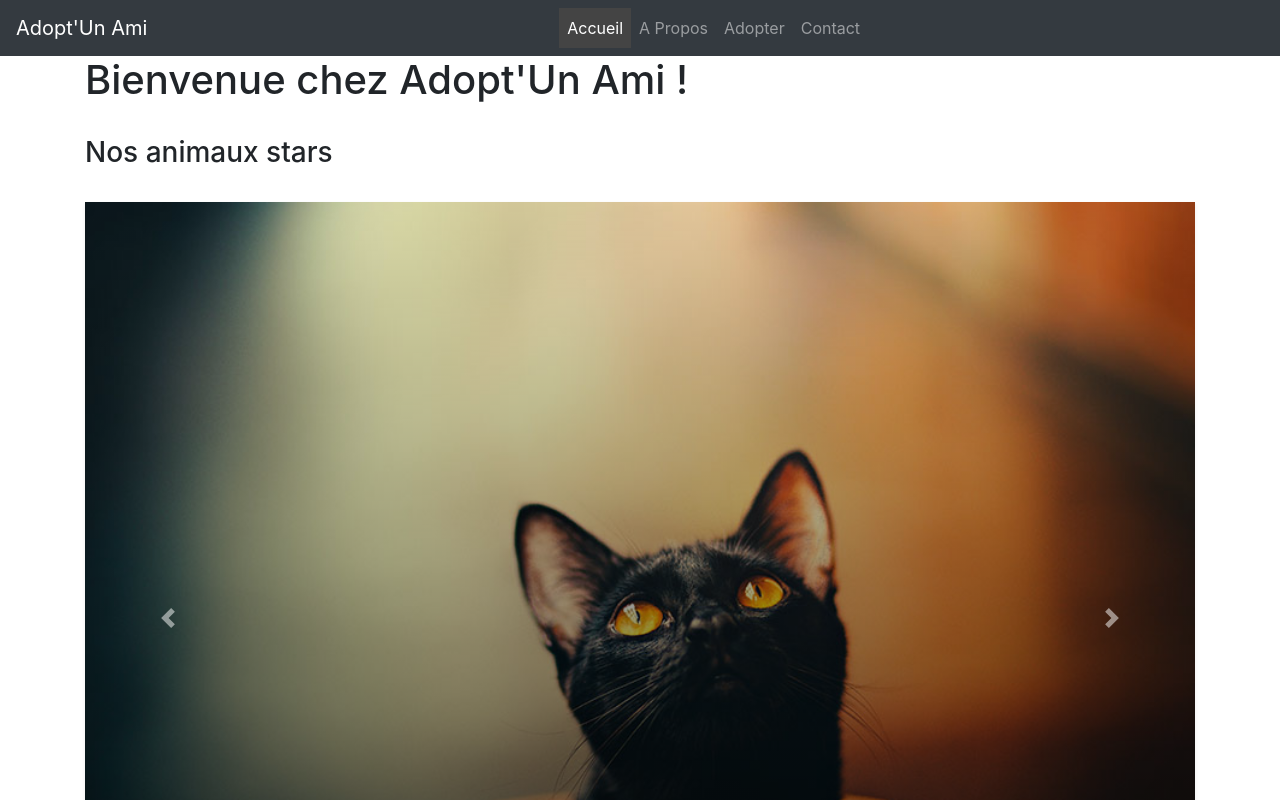
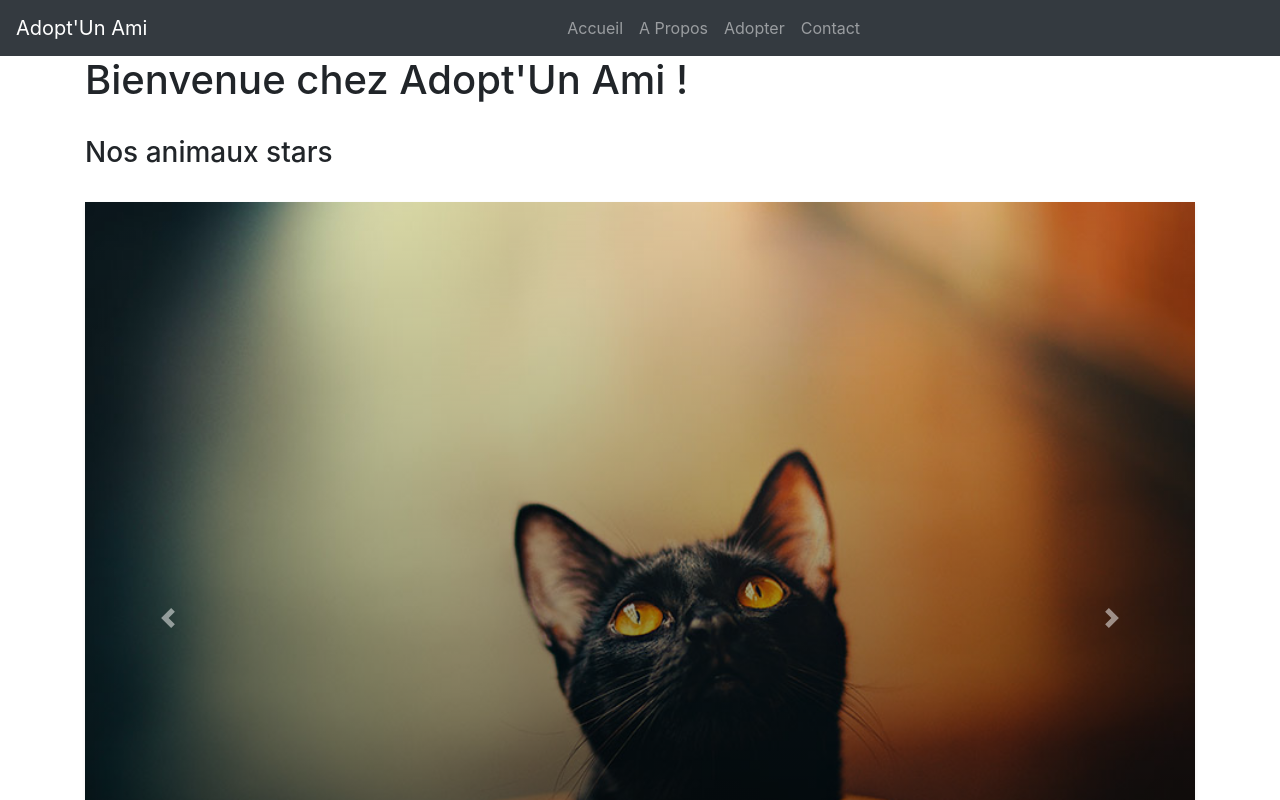
Before and after one commit to xavierfroment/adopt-a-pet, a React (Create React App) app: page / in a window 1280 px wide. Shown: the top 800 px of the page. Built offline with nearby package versions, Linux system fonts and the light colour scheme.

Commit message:
adding collapse on select in menu

```diff
--- a/src/components/Menu.js
+++ b/src/components/Menu.js
@@ -1,19 +1,56 @@
 import React from 'react'
 import { Nav, Navbar } from 'react-bootstrap'
-import { NavLink } from 'react-router-dom'
+import { Link } from 'react-router-dom'
 import './Menu.css'
 
 function Menu() {
   return (
-    <Navbar bg="dark" variant="dark" expand="lg" sticky="top">
+    <Navbar collapseOnSelect bg="dark" variant="dark" expand="lg" sticky="top">
       <Navbar.Brand>Adopt'Un Ami</Navbar.Brand>
       <Navbar.Toggle aria-controls="basic-navbar-nav"/>
       <Navbar.Collapse id="basic-navbar-nav">
         <Nav className="m-auto">
-          <NavLink className="nav-link menu-hover" to="/" exact>Accueil</NavLink>
-          <NavLink className="nav-link menu-hover" to="/about">A Propos</NavLink>
-          <NavLink className="nav-link menu-hover" to="/adopt">Adopter</NavLink>
-          <NavLink className="nav-link menu-hover" to="/contact">Contact</NavLink>
+          <Nav.Item>
+            <Nav.Link
+              eventKey="1"
+              as={Link}
+              className="nav-link menu-hover"
+              to="/"
+              exact="true"
+            >
+              Accueil
+            </Nav.Link>
+          </Nav.Item>
+          <Nav.Item>
+            <Nav.Link
+              eventKey="2"
+              as={Link}
+              className="nav-link menu-hover"
+              to="/about"
+            >
+              A Propos
+            </Nav.Link>
+          </Nav.Item>
+          <Nav.Item>
+            <Nav.Link
+              eventKey="3"
+              as={Link}
+              className="nav-link menu-hover"
+              to="/adopt"
+            >
+              Adopter
+            </Nav.Link>
+          </Nav.Item>
+          <Nav.Item>
+            <Nav.Link
+              eventKey="4"
+              as={Link}
+              className="nav-link menu-hover"
+              to="/contact"
+            >
+              Contact
+            </Nav.Link>
+          </Nav.Item>
         </Nav>
       </Navbar.Collapse>
     </Navbar>
--- a/src/components/home/Liens.js
+++ b/src/components/home/Liens.js
@@ -37,7 +37,7 @@ function Liens() {
           <div className="card shadow-sm border border-warning" style={{minHeight:"350px"}}>
             <h5 className="card-header text-center">SPA</h5>
             <div className="card-body text-justify">
-              Si vous souhaitez réellement faire une bonne action et adoptez un animal, vous pouvez vous rendre directement sur le site de la SPA en cliquant sur l'image ci-dessous.
+              Si vous souhaitez réellement faire une bonne action et adoptez un animal, vous pouvez vous rendre directement sur le site de la SPA en cliquant sur le bouton ci-dessous.
               <br/>
               <div className="text-center">
                 <img
```
